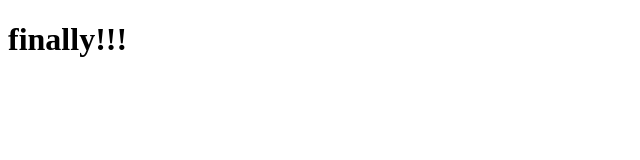
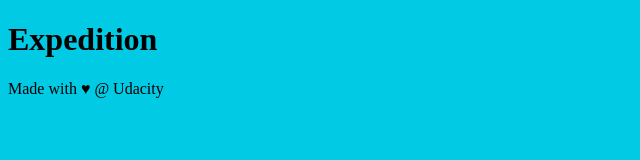
Before and after one commit to navajyothsna/tripideas, a plain HTML site: page index.html in a window 1280 px wide. Shown: the whole page, without its empty margins (0-640 px from the left). Drawn offline with Linux system fonts and the light colour scheme.

Commit message:
add the styling to header

```diff
--- a/css/app.css
+++ b/css/app.css
@@ -0,0 +1,3 @@
+body {
+    background-color: #00cae4;
+}
--- a/index.html
+++ b/index.html
@@ -1,13 +1,26 @@
 <!doctype html>
 <html lang="en">
 <head>
-	<meta charset="utf-8">
-	<title>Blog Project</title>
-	<meta name="viewport" content="width=device-width, initial-scale=1">
-	<meta name="description" content="">
+    <meta charset="utf-8">
+    <title>Blog Project</title>
+    <meta name="viewport" content="width=device-width, initial-scale=1">
+    <meta name="description" content="">
+    <link rel="stylesheet" href="css/app.css">
 </head>
 <body>
-	<h1>finally!!!</h1>
-	<script src="js/app.js"></script>
+	<header>
+        <h1>Expedition</h1>
+    </header>
+
+    <div class="container">
+        <main>
+
+        </main>
+    </div>
+
+    <footer>
+        Made with ♥ @ Udacity
+    </footer>
+    <script src="js/app.js"></script>
 </body>
 </html>
```
